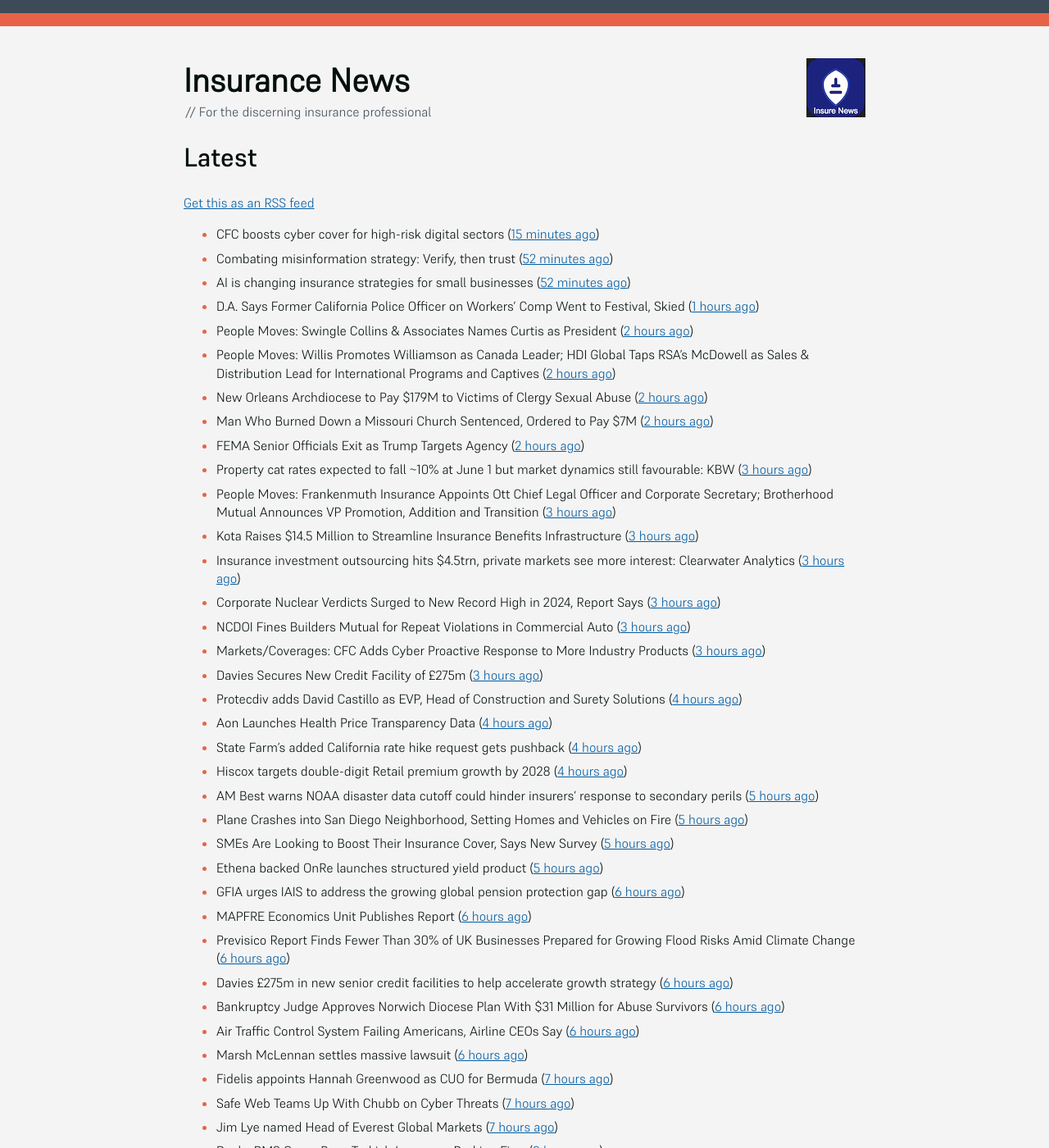
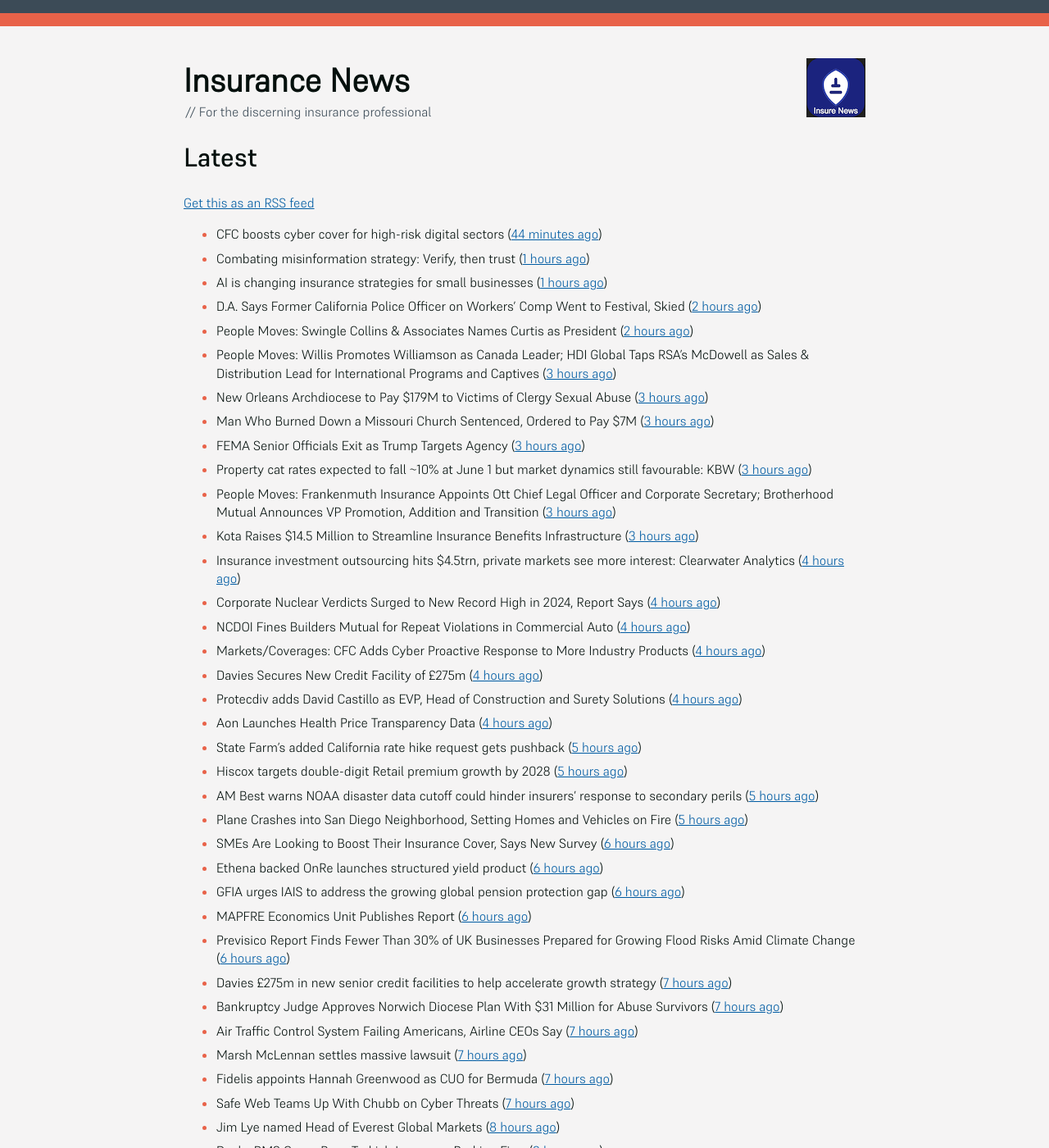
Before and after one commit to mat-0/feeds.thechels.uk, a Jekyll site: the page built from index.md, in a window 1280 px wide and 1400 px high. Shown: the whole window at 82% size. Built offline with Jekyll 4.4.1, drawn with Linux system fonts in a browser that asks for light colours; some of the changed text lies outside the part shown.

Commit message:
New Feed

```diff
--- a/index.md
+++ b/index.md
@@ -8,65 +8,65 @@ description: Latest Updates
 [Get this as an RSS feed](/feed.rss)
 
 <!-- news_marker starts -->
-- CFC boosts cyber cover for high-risk digital sectors ([15 minutes ago](https://www.insurancebusinessmag.com/uk/news/breaking-news/cfc-boosts-cyber-cover-for-highrisk-digital-sectors-536652.aspx))
-- Combating misinformation strategy: Verify, then trust ([52 minutes ago](https://www.dig-in.com/opinion/strategies-for-fighting-misinformation))
-- AI is changing insurance strategies for small businesses ([52 minutes ago](https://www.dig-in.com/opinion/ai-is-changing-insurance-strategies-for-small-businesses))
-- D.A. Says Former California Police Officer on Workers’ Comp Went to Festival, Skied ([1 hours ago](https://www.insurancejournal.com/news/west/2025/05/22/824698.htm))
+- CFC boosts cyber cover for high-risk digital sectors ([44 minutes ago](https://www.insurancebusinessmag.com/uk/news/breaking-news/cfc-boosts-cyber-cover-for-highrisk-digital-sectors-536652.aspx))
+- Combating misinformation strategy: Verify, then trust ([1 hours ago](https://www.dig-in.com/opinion/strategies-for-fighting-misinformation))
+- AI is changing insurance strategies for small businesses ([1 hours ago](https://www.dig-in.com/opinion/ai-is-changing-insurance-strategies-for-small-businesses))
+- D.A. Says Former California Police Officer on Workers’ Comp Went to Festival, Skied ([2 hours ago](https://www.insurancejournal.com/news/west/2025/05/22/824698.htm))
 - People Moves: Swingle Collins & Associates Names Curtis as President ([2 hours ago](https://www.insurancejournal.com/news/southcentral/2025/05/22/824852.htm))
-- People Moves: Willis Promotes Williamson as Canada Leader; HDI Global Taps RSA’s McDowell as Sales & Distribution Lead for International Programs and Captives ([2 hours ago](https://www.insurancejournal.com/news/international/2025/05/22/824842.htm))
-- New Orleans Archdiocese to Pay $179M to Victims of Clergy Sexual Abuse ([2 hours ago](https://www.insurancejournal.com/news/southcentral/2025/05/22/824844.htm))
-- Man Who Burned Down a Missouri Church Sentenced, Ordered to Pay $7M ([2 hours ago](https://www.insurancejournal.com/news/midwest/2025/05/22/824838.htm))
-- FEMA Senior Officials Exit as Trump Targets Agency ([2 hours ago](https://www.insurancejournal.com/news/national/2025/05/22/824833.htm))
+- People Moves: Willis Promotes Williamson as Canada Leader; HDI Global Taps RSA’s McDowell as Sales & Distribution Lead for International Programs and Captives ([3 hours ago](https://www.insurancejournal.com/news/international/2025/05/22/824842.htm))
+- New Orleans Archdiocese to Pay $179M to Victims of Clergy Sexual Abuse ([3 hours ago](https://www.insurancejournal.com/news/southcentral/2025/05/22/824844.htm))
+- Man Who Burned Down a Missouri Church Sentenced, Ordered to Pay $7M ([3 hours ago](https://www.insurancejournal.com/news/midwest/2025/05/22/824838.htm))
+- FEMA Senior Officials Exit as Trump Targets Agency ([3 hours ago](https://www.insurancejournal.com/news/national/2025/05/22/824833.htm))
 - Property cat rates expected to fall ~10% at June 1 but market dynamics still favourable: KBW ([3 hours ago](https://www.reinsurancene.ws/property-cat-rates-expected-to-fall-10-at-june-1-but-market-dynamics-still-favourable-kbw/))
 - People Moves: Frankenmuth Insurance Appoints Ott Chief Legal Officer and Corporate Secretary; Brotherhood Mutual Announces VP Promotion, Addition and Transition ([3 hours ago](https://www.insurancejournal.com/news/midwest/2025/05/22/824823.htm))
 - Kota Raises $14.5 Million to Streamline Insurance Benefits Infrastructure ([3 hours ago](https://www.insurtechinsights.com/kota-raises-14-5-million-to-streamline-insurance-benefits-infrastructure/))
-- Insurance investment outsourcing hits $4.5trn, private markets see more interest: Clearwater Analytics ([3 hours ago](https://www.reinsurancene.ws/insurance-investment-outsourcing-hits-4-5trn-private-markets-see-more-interest-clearwater-analytics/))
-- Corporate Nuclear Verdicts Surged to New Record High in 2024, Report Says ([3 hours ago](https://www.insurancejournal.com/news/national/2025/05/22/824792.htm))
-- NCDOI Fines Builders Mutual for Repeat Violations in Commercial Auto ([3 hours ago](https://www.insurancejournal.com/news/southeast/2025/05/22/824808.htm))
-- Markets/Coverages: CFC Adds Cyber Proactive Response to More Industry Products ([3 hours ago](https://www.insurancejournal.com/news/national/2025/05/22/824804.htm))
-- Davies Secures New Credit Facility of £275m ([3 hours ago](https://insurance-edge.net/2025/05/22/davies-secures-new-credit-facility-of-275m/))
+- Insurance investment outsourcing hits $4.5trn, private markets see more interest: Clearwater Analytics ([4 hours ago](https://www.reinsurancene.ws/insurance-investment-outsourcing-hits-4-5trn-private-markets-see-more-interest-clearwater-analytics/))
+- Corporate Nuclear Verdicts Surged to New Record High in 2024, Report Says ([4 hours ago](https://www.insurancejournal.com/news/national/2025/05/22/824792.htm))
+- NCDOI Fines Builders Mutual for Repeat Violations in Commercial Auto ([4 hours ago](https://www.insurancejournal.com/news/southeast/2025/05/22/824808.htm))
+- Markets/Coverages: CFC Adds Cyber Proactive Response to More Industry Products ([4 hours ago](https://www.insurancejournal.com/news/national/2025/05/22/824804.htm))
+- Davies Secures New Credit Facility of £275m ([4 hours ago](https://insurance-edge.net/2025/05/22/davies-secures-new-credit-facility-of-275m/))
 - Protecdiv adds David Castillo as EVP, Head of Construction and Surety Solutions ([4 hours ago](https://www.reinsurancene.ws/protecdiv-adds-david-castillo-as-evp-head-of-construction-and-surety-solutions/))
 - Aon Launches Health Price Transparency Data ([4 hours ago](https://insurance-edge.net/2025/05/22/aon-launches-health-price-transparency-data/))
-- State Farm's added California rate hike request gets pushback ([4 hours ago](https://www.dig-in.com/news/state-farms-added-california-rate-hike-gets-pushback))
-- Hiscox targets double-digit Retail premium growth by 2028 ([4 hours ago](https://www.reinsurancene.ws/hiscox-targets-double-digit-retail-premium-growth-by-2028/))
+- State Farm's added California rate hike request gets pushback ([5 hours ago](https://www.dig-in.com/news/state-farms-added-california-rate-hike-gets-pushback))
+- Hiscox targets double-digit Retail premium growth by 2028 ([5 hours ago](https://www.reinsurancene.ws/hiscox-targets-double-digit-retail-premium-growth-by-2028/))
 - AM Best warns NOAA disaster data cutoff could hinder insurers’ response to secondary perils ([5 hours ago](https://www.reinsurancene.ws/am-best-warns-noaa-disaster-data-cutoff-could-hinder-insurers-response-to-secondary-perils/))
 - Plane Crashes into San Diego Neighborhood, Setting Homes and Vehicles on Fire ([5 hours ago](https://www.insurancejournal.com/news/west/2025/05/22/824787.htm))
-- SMEs Are Looking to Boost Their Insurance Cover, Says New Survey ([5 hours ago](https://insurance-edge.net/2025/05/22/smes-are-looking-to-boost-their-insurance-cover-says-new-survey/))
-- Ethena backed OnRe launches structured yield product ([5 hours ago](https://www.reinsurancene.ws/ethena-backed-onre-launches-structured-yield-product/))
+- SMEs Are Looking to Boost Their Insurance Cover, Says New Survey ([6 hours ago](https://insurance-edge.net/2025/05/22/smes-are-looking-to-boost-their-insurance-cover-says-new-survey/))
+- Ethena backed OnRe launches structured yield product ([6 hours ago](https://www.reinsurancene.ws/ethena-backed-onre-launches-structured-yield-product/))
 - GFIA urges IAIS to address the growing global pension protection gap ([6 hours ago](https://www.reinsurancene.ws/gfia-urges-iais-to-address-the-growing-global-pension-protection-gap/))
 - MAPFRE Economics Unit Publishes Report ([6 hours ago](https://insurance-edge.net/2025/05/22/mapfre-economics-unit-publishes-report/))
 - Previsico Report Finds Fewer Than 30% of UK Businesses Prepared for Growing Flood Risks Amid Climate Change ([6 hours ago](https://www.insurtechinsights.com/previsico-report-finds-fewer-than-30-of-uk-businesses-prepared-for-growing-flood-risks-amid-climate-change/))
-- Davies £275m in new senior credit facilities to help accelerate growth strategy ([6 hours ago](https://www.reinsurancene.ws/davies-275m-in-new-senior-credit-facilities-to-help-accelerate-growth-strategy/))
-- Bankruptcy Judge Approves Norwich Diocese Plan With $31 Million for Abuse Survivors ([6 hours ago](https://www.insurancejournal.com/news/east/2025/05/22/824771.htm))
-- Air Traffic Control System Failing Americans, Airline CEOs Say ([6 hours ago](https://www.insurancejournal.com/news/national/2025/05/22/824772.htm))
-- Marsh McLennan settles massive lawsuit ([6 hours ago](https://www.insurancebusinessmag.com/uk/news/legal-insights/marsh-mclennan-settles-massive-lawsuit-536579.aspx))
+- Davies £275m in new senior credit facilities to help accelerate growth strategy ([7 hours ago](https://www.reinsurancene.ws/davies-275m-in-new-senior-credit-facilities-to-help-accelerate-growth-strategy/))
+- Bankruptcy Judge Approves Norwich Diocese Plan With $31 Million for Abuse Survivors ([7 hours ago](https://www.insurancejournal.com/news/east/2025/05/22/824771.htm))
+- Air Traffic Control System Failing Americans, Airline CEOs Say ([7 hours ago](https://www.insurancejournal.com/news/national/2025/05/22/824772.htm))
+- Marsh McLennan settles massive lawsuit ([7 hours ago](https://www.insurancebusinessmag.com/uk/news/legal-insights/marsh-mclennan-settles-massive-lawsuit-536579.aspx))
 - Fidelis appoints Hannah Greenwood as CUO for Bermuda ([7 hours ago](https://www.reinsurancene.ws/fidelis-appoints-hannah-greenwood-as-cuo-for-bermuda/))
 - Safe Web Teams Up With Chubb on Cyber Threats ([7 hours ago](https://insurance-edge.net/2025/05/22/safe-web-teams-up-with-chubb-on-cyber-threats/))
-- Jim Lye named Head of Everest Global Markets ([7 hours ago](https://www.reinsurancene.ws/jim-lye-named-head-of-everest-global-markets/))
+- Jim Lye named Head of Everest Global Markets ([8 hours ago](https://www.reinsurancene.ws/jim-lye-named-head-of-everest-global-markets/))
 - Deals: BMS Group Buys Turkish Insurance Broking Firm ([8 hours ago](https://insurance-edge.net/2025/05/22/deals-bms-group-buys-turkish-insurance-broking-firm/))
 - Davies secures £275m for M&A and genAI investment ([8 hours ago](https://www.postonline.co.uk/claims/7957808/davies-secures-%C2%A3275m-for-ma-and-genai-investment))
 - The case for MBOs: Yutree's managing director urges brokers to rethink their future ([8 hours ago](https://www.insurancebusinessmag.com/uk/news/business-resilience/the-case-for-mbos-yutrees-managing-director-urges-brokers-to-rethink-their-future-536561.aspx))
-- Shifting the charity insurance mindset: how brokers can drive proactive risk protection ([8 hours ago](https://www.insurancebusinessmag.com/uk/news/non-profits/shifting-the-charity-insurance-mindset-how-brokers-can-drive-proactive-risk-protection-536560.aspx))
-- HDI Global sees strong start to 2025 despite catastrophe losses ([8 hours ago](https://www.insurancebusinessmag.com/uk/news/breaking-news/hdi-global-sees-strong-start-to-2025-despite-catastrophe-losses-536559.aspx))
-- New tax year welcomes record high IPT receipts ([8 hours ago](https://www.insurancebusinessmag.com/uk/news/breaking-news/new-tax-year-welcomes-record-high-ipt-receipts-536558.aspx))
-- Prudential Financial Taps Neutrinos to Expand Life Insurance Access for Underserved U.S. Markets ([8 hours ago](https://www.insurtechinsights.com/prudential-financial-taps-neutrinos-to-expand-life-insurance-access-for-underserved-u-s-markets/))
-- Generali posts growth across all segments in Q1 update ([8 hours ago](https://www.insurancebusinessmag.com/uk/news/breaking-news/generali-posts-growth-across-all-segments-in-q1-update-536552.aspx))
+- Shifting the charity insurance mindset: how brokers can drive proactive risk protection ([9 hours ago](https://www.insurancebusinessmag.com/uk/news/non-profits/shifting-the-charity-insurance-mindset-how-brokers-can-drive-proactive-risk-protection-536560.aspx))
+- HDI Global sees strong start to 2025 despite catastrophe losses ([9 hours ago](https://www.insurancebusinessmag.com/uk/news/breaking-news/hdi-global-sees-strong-start-to-2025-despite-catastrophe-losses-536559.aspx))
+- New tax year welcomes record high IPT receipts ([9 hours ago](https://www.insurancebusinessmag.com/uk/news/breaking-news/new-tax-year-welcomes-record-high-ipt-receipts-536558.aspx))
+- Prudential Financial Taps Neutrinos to Expand Life Insurance Access for Underserved U.S. Markets ([9 hours ago](https://www.insurtechinsights.com/prudential-financial-taps-neutrinos-to-expand-life-insurance-access-for-underserved-u-s-markets/))
+- Generali posts growth across all segments in Q1 update ([9 hours ago](https://www.insurancebusinessmag.com/uk/news/breaking-news/generali-posts-growth-across-all-segments-in-q1-update-536552.aspx))
 - STEP reacts to the Law Commission’s reform of wills, including recommendations that marriage will no longer revoke a will ([9 hours ago](https://ifamagazine.com/step-reacts-to-the-law-commissions-reform-of-wills-including-recommendations-that-marriage-will-no-longer-revoke-a-will/))
 - RSA targets 30-minute quotes using AI-driven platform ([9 hours ago](https://www.postonline.co.uk/commercial/7957756/rsa-targets-30-minute-quotes-using-ai-driven-platform))
-- King Risk Partners Expands Northeast Presence with Acquisition of Fidens Insurance Brokers ([9 hours ago](https://www.insurtechinsights.com/king-risk-partners-expands-northeast-presence-with-acquisition-of-fidens-insurance-brokers/))
-- Galjaard cautious of history repeating itself with returning competition ([9 hours ago](https://www.postonline.co.uk/news/7957781/galjaard-cautious-of-history-repeating-itself-with-returning-competition))
-- Thames Water Tops List of Firms Facing Criminal Probes Over Pollution ([10 hours ago](https://www.insurancejournal.com/news/international/2025/05/22/824751.htm))
-- Climeworks Is Cutting 22% of Staff as US Climate Backlash Hits Carbon Removal ([10 hours ago](https://www.insurancejournal.com/news/international/2025/05/22/824741.htm))
+- King Risk Partners Expands Northeast Presence with Acquisition of Fidens Insurance Brokers ([10 hours ago](https://www.insurtechinsights.com/king-risk-partners-expands-northeast-presence-with-acquisition-of-fidens-insurance-brokers/))
+- Galjaard cautious of history repeating itself with returning competition ([10 hours ago](https://www.postonline.co.uk/news/7957781/galjaard-cautious-of-history-repeating-itself-with-returning-competition))
+- Thames Water Tops List of Firms Facing Criminal Probes Over Pollution ([11 hours ago](https://www.insurancejournal.com/news/international/2025/05/22/824751.htm))
+- Climeworks Is Cutting 22% of Staff as US Climate Backlash Hits Carbon Removal ([11 hours ago](https://www.insurancejournal.com/news/international/2025/05/22/824741.htm))
 - Aviva’s Storah urges homeowners to get gardens climate-ready ([11 hours ago](https://www.postonline.co.uk/personal/7957795/aviva%E2%80%99s-storah-urges-homeowners-to-get-gardens-climate-ready))
-- Scottish Widows turns to AI to speed up protection insurance claims and underwriting with Sprout.ai ([11 hours ago](https://ifamagazine.com/scottish-widows-turns-to-ai-to-speed-up-protection-insurance-claims-and-underwriting-with-sprout-ai/))
-- UK flash flood warning as risk gap exposed ([12 hours ago](https://www.insurancebusinessmag.com/uk/news/catastrophe/uk-flash-flood-warning-as-risk-gap-exposed-536538.aspx))
+- Scottish Widows turns to AI to speed up protection insurance claims and underwriting with Sprout.ai ([12 hours ago](https://ifamagazine.com/scottish-widows-turns-to-ai-to-speed-up-protection-insurance-claims-and-underwriting-with-sprout-ai/))
+- UK flash flood warning as risk gap exposed ([13 hours ago](https://www.insurancebusinessmag.com/uk/news/catastrophe/uk-flash-flood-warning-as-risk-gap-exposed-536538.aspx))
 - Aircraft Lessor SMBC’s Proceeds From Russian Jet Insurance Settlements Hit $1.4B ([13 hours ago](https://www.insurancejournal.com/news/international/2025/05/22/824738.htm))
 - Geo Underwriting partners up to boost agricultural clients ([13 hours ago](https://www.insurancebusinessmag.com/uk/news/property-insurance/geo-underwriting-partners-up-to-boost-agricultural-clients-536537.aspx))
 - Viewpoint: Loss Control Services Are Underused Tools to Reduce Identity Security Risk ([13 hours ago](https://www.insurancejournal.com/news/national/2025/05/22/824706.htm))
 - Insurance moves: Aspen, Send and AXA XL ([13 hours ago](https://www.insurancebusinessmag.com/uk/news/breaking-news/insurance-moves-aspen-send-and-axa-xl-536536.aspx))
 - Stubben Edge Group acquires Jaywing UK ([13 hours ago](https://www.insurancebusinessmag.com/uk/news/breaking-news/stubben-edge-group-acquires-jaywing-uk-536535.aspx))
 - Kremlin Vows to Defend Its Ships in the Baltic by All Legal Ways ([13 hours ago](https://www.insurancejournal.com/news/international/2025/05/22/824733.htm))
-- AI Regulation Ban Meets Opposition From State Attorneys General ([13 hours ago](https://www.insurancejournal.com/news/national/2025/05/22/824714.htm))
+- AI Regulation Ban Meets Opposition From State Attorneys General ([14 hours ago](https://www.insurancejournal.com/news/national/2025/05/22/824714.htm))
 - While FEMA Faces Overhaul, Mississippi Tornado Survivors Wait for Assistance ([14 hours ago](https://www.insurancejournal.com/news/southeast/2025/05/22/824629.htm))
 - Lawsuit Says Florida Aviation Firm Didn’t Verify Inspections of Troubled Learjet ([14 hours ago](https://www.insurancejournal.com/news/southeast/2025/05/22/824688.htm))
 - California Security Company Owner Sentenced in $3.4M Workers’ Comp Fraud Case ([14 hours ago](https://www.insurancejournal.com/news/west/2025/05/22/824503.htm))
@@ -76,10 +76,10 @@ description: Latest Updates
 - Q&A: Julian Tomlinson, Alps ([14 hours ago](https://www.postonline.co.uk/broker/7957208/qa-julian-tomlinson-alps))
 - Time to peel back credit hire assumptions ([14 hours ago](https://www.postonline.co.uk/personal/7957762/time-to-peel-back-credit-hire-assumptions))
 - Throwback Thursday: Oil slick unpicked; BSE liability ([14 hours ago](https://www.postonline.co.uk/commercial/7956605/throwback-thursday-oil-slick-unpicked-bse-liability))
-- Why AI is no longer optional in non-standard auto insurance ([22 hours ago](https://www.dig-in.com/opinion/ais-role-in-non-standard-auto-insurance))
-- Geospatial data uncovers lower wildfire-risk properties in California, Triple-I ([22 hours ago](https://www.dig-in.com/news/geospatial-data-wildfire-prone-california-properties))
-- Customer strategy: Clearing up flood insurance coverage confusion ([22 hours ago](https://www.dig-in.com/opinion/clearing-up-flood-insurance-coverage-confusion))
-- Europe's farm sector loses $31.5B a year from climate risks ([23 hours ago](https://www.dig-in.com/articles/europes-farm-sector-loses-31-5b-a-year-from-climate-risks))
+- Why AI is no longer optional in non-standard auto insurance ([23 hours ago](https://www.dig-in.com/opinion/ais-role-in-non-standard-auto-insurance))
+- Geospatial data uncovers lower wildfire-risk properties in California, Triple-I ([23 hours ago](https://www.dig-in.com/news/geospatial-data-wildfire-prone-california-properties))
+- Customer strategy: Clearing up flood insurance coverage confusion ([23 hours ago](https://www.dig-in.com/opinion/clearing-up-flood-insurance-coverage-confusion))
+- Europe's farm sector loses $31.5B a year from climate risks ([1 days ago](https://www.dig-in.com/articles/europes-farm-sector-loses-31-5b-a-year-from-climate-risks))
 - Verizon-Frontier deal gets green light after ending DEI commitments ([1 days ago](https://www.insurancebusinessmag.com/uk/business-strategy/verizonfrontier-deal-gets-green-light-after-ending-dei-commitments-536482.aspx))
 - Quandri Appoints Patrick Mulroy as Head of Strategy and Partnerships to Spearhead North American Expansion ([1 days ago](https://www.insurtechinsights.com/quandri-appoints-patrick-mulroy-as-head-of-strategy-and-partnerships-to-spearhead-north-american-expansion/))
 - Parametrix Launches Embedded Insurance Coverage for Endpoint Failures via Leading EDR Providers ([1 days ago](https://www.insurtechinsights.com/parametrix-launches-embedded-insurance-coverage-for-endpoint-failures-via-leading-edr-providers/))
```
Also changed, not shown: other parts of index.md (+1 -1 lines).
